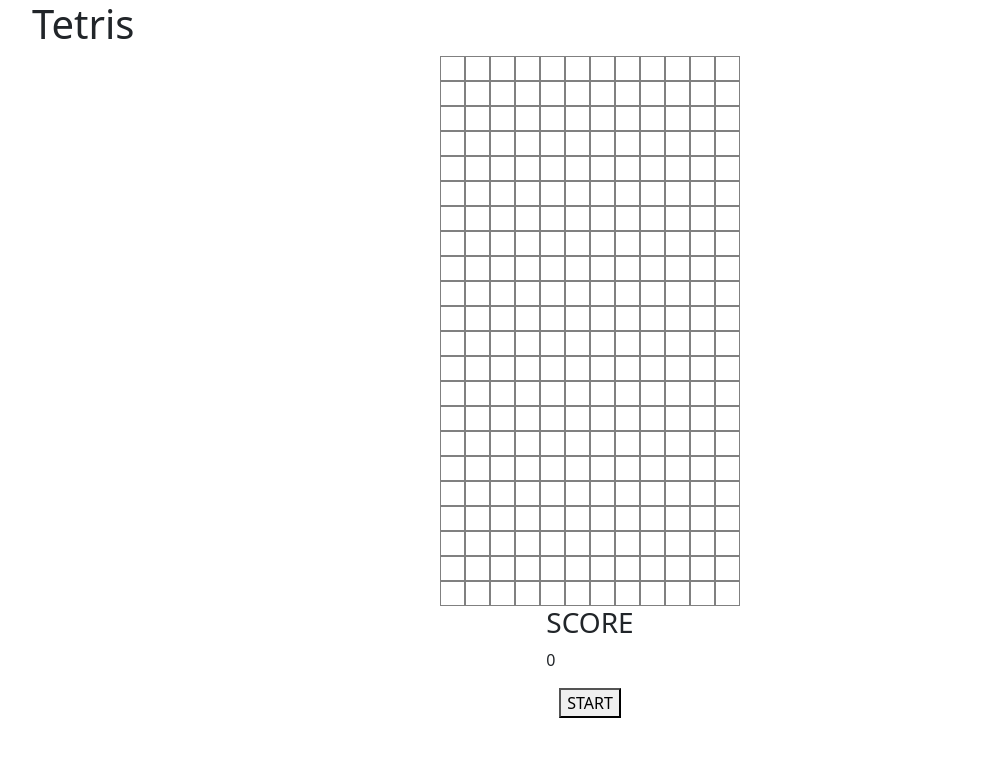
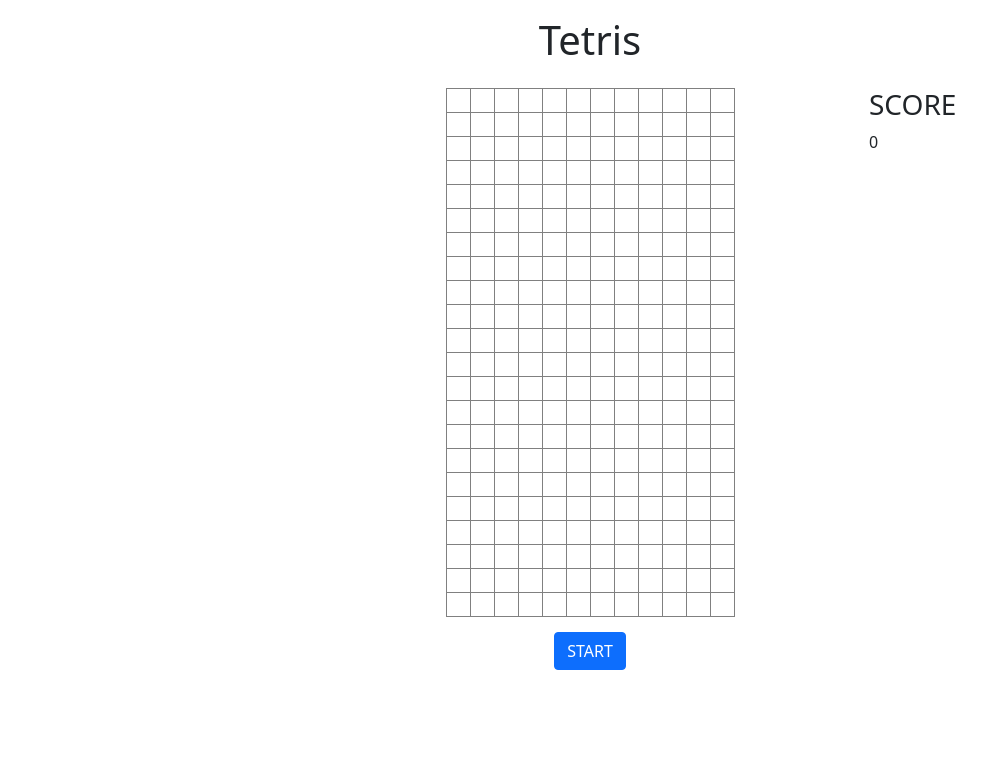
Before and after one commit to marcantoineblais/games, a Rails app: page /games/1 in a window 1280 px wide. Shown: the top 757 px of the page, without its empty margins (50-1036 px from the left). Run offline with Rails 7, Linux system fonts and the light colour scheme; data comes from the database, SQL or seed files in the repository; style sheets or scripts are compiled from the project's sources; some libraries are stand-ins or nearby versions.

Commit message:
bootstrap setup completed

```diff
--- a/app/assets/stylesheets/components/_tetris.scss
+++ b/app/assets/stylesheets/components/_tetris.scss
@@ -1,15 +1,24 @@
+h1 {
+  text-align: center;
+}
+
 .tetris {
+
+  width: 100%;
 
   * {
     box-sizing: border-box;
   }
+
   display: flex;
   flex-direction: column;
   align-items: center;
   position: relative;
 
-  h1 {
-    text-align: center;
+  #score {
+    position: absolute;
+    top: 0;
+    left: 75%;
   }
 
   #game-over {
@@ -25,7 +34,6 @@
     font-size: 48px;
     justify-content: center;
     align-items: center;
-
   }
 
   .grid {
@@ -34,6 +42,7 @@
     height: 25px;
     display: inline-block;
     padding: 0;
+    margin: -0.5px;
   }
 
   .green {
--- a/app/views/games/_tetris.html.erb
+++ b/app/views/games/_tetris.html.erb
@@ -1,5 +1,4 @@
-<div class="tetris d-flex justify-content-between" data-controller="tetris" data-action="keydown@window->tetris#moveInput keyup@window->tetris#removeInput">
-  <div>
+<div class="tetris" data-controller="tetris" data-action="keydown@window->tetris#moveInput keyup@window->tetris#removeInput">
   <% y = 0 %>
   <% 22.times do %>
     <div class="d-flex justify-content-center" data-tetris-target="row">
@@ -11,12 +10,11 @@
     </div>
     <% y += 1 %>
   <% end %>
-  </div>
-  <div>
+  <button class="btn btn-primary m-3" data-tetris-target="startBtn" data-action="click->tetris#start">START</button>
+  <div id="game-over"><H2>GAME OVER</H2></div>
+
+  <div id="score">
     <h3>SCORE</h3>
     <p>0</p>
   </div>
-  <div id="game-over"><H2>GAME OVER</H2></div>
-
-  <button data-tetris-target="startBtn" data-action="click->tetris#start">START</button>
 </div>
--- a/app/views/games/show.html.erb
+++ b/app/views/games/show.html.erb
@@ -1,3 +1,3 @@
-<h1><%= @game.name %></h1>
+<h1 class="p-3"><%= @game.name %></h1>
 
 <%= render @game.name.downcase, game: @game %>
```
Lines whose indentation alone changed are shown as unchanged.
